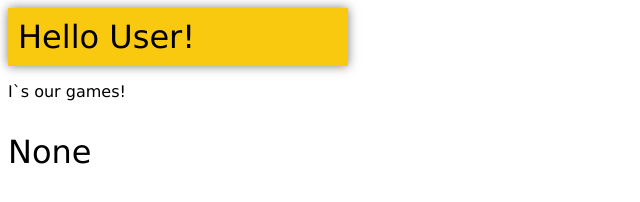
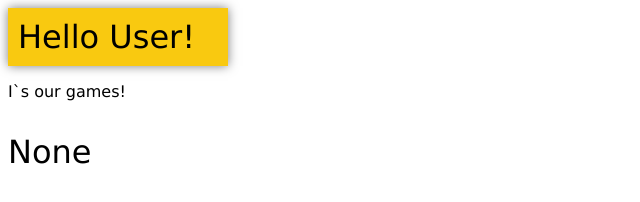
Before and after one commit to OrangeGameStudio/OrangeGameStudio.github.io, a plain HTML site: page index.html in a window 1280 px wide. Shown: the whole page, without its empty margins (0-640 px from the left). Drawn offline with Linux system fonts and the light colour scheme.

Commit message:
Update style.css

```diff
--- a/style.css
+++ b/style.css
@@ -7,7 +7,7 @@ background: RGB(249, 201, 16); /* Цвет фона */
 box-shadow: 0 0 10px rgba(0,0,0,0.5); /* Параметры тени */
 padding: 10px;
 font-size: 200%;
-width: 320px;
+width: 200px;
 }
 p.none {
   font-size: 200%;
```
